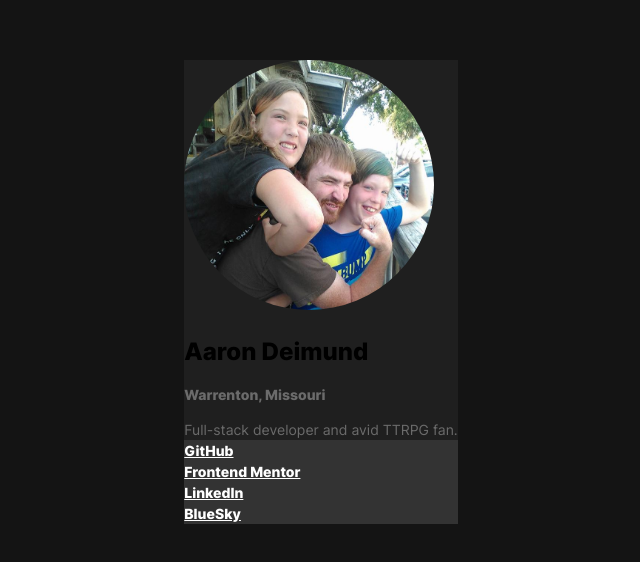
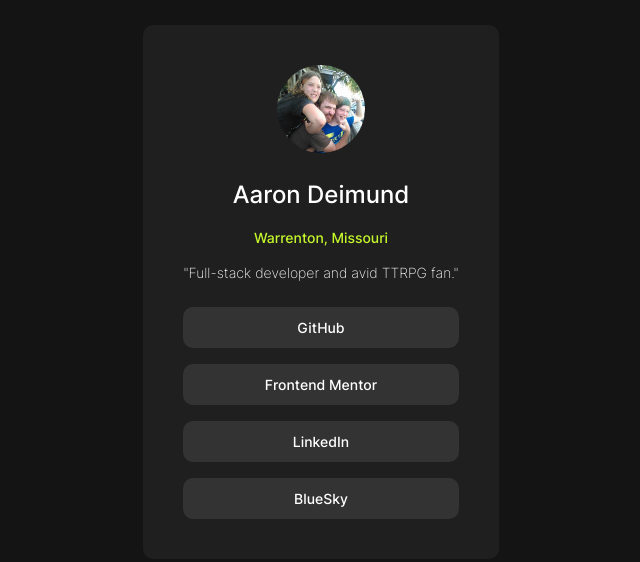
Before and after one commit to Aaron-Deimund/social-links-profile, a React (Vite) app: page / in a window 1280 px wide. Shown: the part 108-670 px from the top of the page, without its empty margins (319-959 px from the left). Built offline with nearby package versions, Linux system fonts and the light colour scheme.

Commit message:
matching the design

```diff
--- a/src/app.css
+++ b/src/app.css
@@ -96,14 +96,14 @@
 
 	/* 24px */
 	--text-1_font-size: 1.5rem;
-	--text-1_font-weight: 800;
+	--text-1_font-weight: 500;
 	--text-1_line-height: 150%;
 	--text-1_letter-spacing: 0;
 
 	/* 14px */
 	--text-2_font-size: .875rem;
-	--text-2_font-weight: 400;
-	--text-2_font-weight-bold: 800;
+	--text-2_font-weight: 200;
+	--text-2_font-weight-bold: 500;
 	--text-2_line-height: 150%;
 	--text-2_letter-spacing: 0;
 
@@ -122,6 +122,7 @@
 
 .text-preset-1,
 h3 {
+	color: var(--white);
 	font-size: var(--text-1_font-size);
 	font-weight: var(--text-1_font-weight);
 	line-height: var(--text-1_line-height);
@@ -129,7 +130,7 @@
 }
 
 .text-preset-2 {
-	color: var(--gray-500);
+	color: var(--white);
 	font-size: var(--text-2_font-size);
 	font-weight: var(--text-2_font-weight);
 	line-height: var(--text-2_line-height);
@@ -137,7 +138,7 @@
 }
 
 .text-preset-2__bold {
-	color: var(--gray-500);
+	color: var(--white);
 	font-size: var(--text-2_font-size);
 	font-weight: var(--text-2_font-weight-bold);
 	line-height: var(--text-2_line-height);
--- a/src/components/reusable/LinkCustom.css
+++ b/src/components/reusable/LinkCustom.css
@@ -1,5 +1,9 @@
 .custom-link{
 	display: block;
 	color: var(--white);
-	background-color: var(--grey-700);
+	background-color: var(--gray-700);
+	border-radius: 10px;
+	padding: 10px 0;
+	text-align: center;
+	text-decoration: none;
 }
--- a/src/components/reusable/UserBlock.css
+++ b/src/components/reusable/UserBlock.css
@@ -1,9 +1,15 @@
 img{
-	width: 250px;
+	width: 88px;
 	aspect-ratio: 1/1;
 	border-radius: 50%;
 }
 
 .user-block{
 	background-color: var(--gray-800);
+    display: flex;
+	align-items: center;
+    flex-direction: column;
+	.text-preset-2__bold{
+		color:var(--green);
+	}
 }
--- a/src/components/reusable/UserCard.css
+++ b/src/components/reusable/UserCard.css
@@ -0,0 +1,5 @@
+.user-card{
+	padding: var(--space-500);
+	border-radius: 10px;
+	background-color: var(--gray-800);
+}
--- a/src/components/reusable/UserCard.tsx
+++ b/src/components/reusable/UserCard.tsx
@@ -9,9 +9,9 @@
     <div className='user-card'>
 		<UserBlock
 			portraitUrl= {aaron}
-			name="Aaron Deimund"
-			location="Warrenton, Missouri"
-			tagline="Full-stack developer and avid TTRPG fan."
+			name='Aaron Deimund'
+			location='Warrenton, Missouri'
+			tagline='"Full-stack developer and avid TTRPG fan."'
 		/>
 		<SocialLinks/>
 
--- a/src/components/reusable/socialLinks.css
+++ b/src/components/reusable/socialLinks.css
@@ -1,7 +1,11 @@
 .socials{
-	background-color: var(--gray-700);
-	.custom-links{
+	background-color: var(--gray-800);
 
-		margin: 15px;
+		.custom-link:first-child{
+			margin-top: var(--space-300);
+		}
+
+	.custom-link:not(:first-child){
+		margin-top: var(--space-200);
 	}
 }
```
